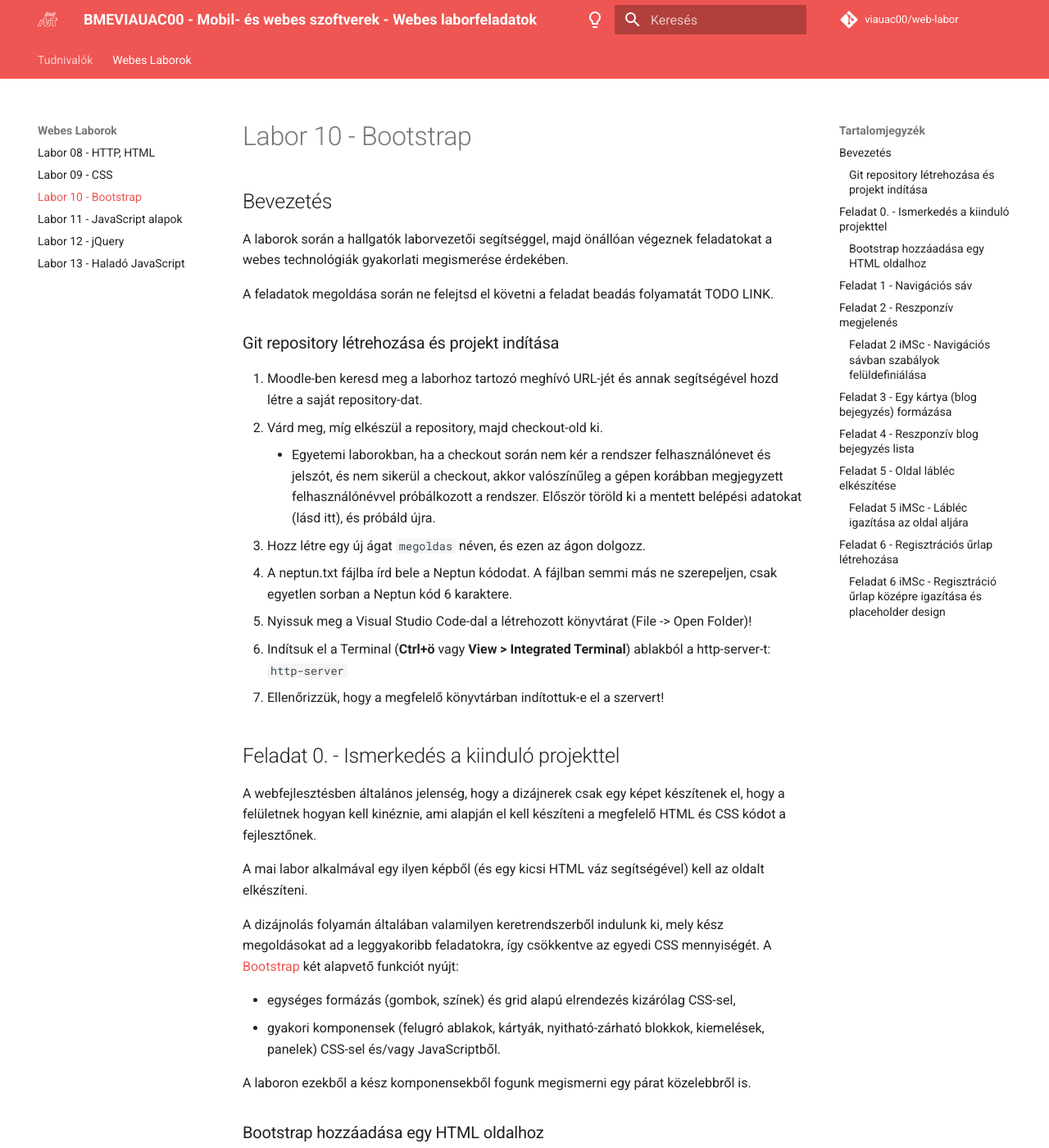
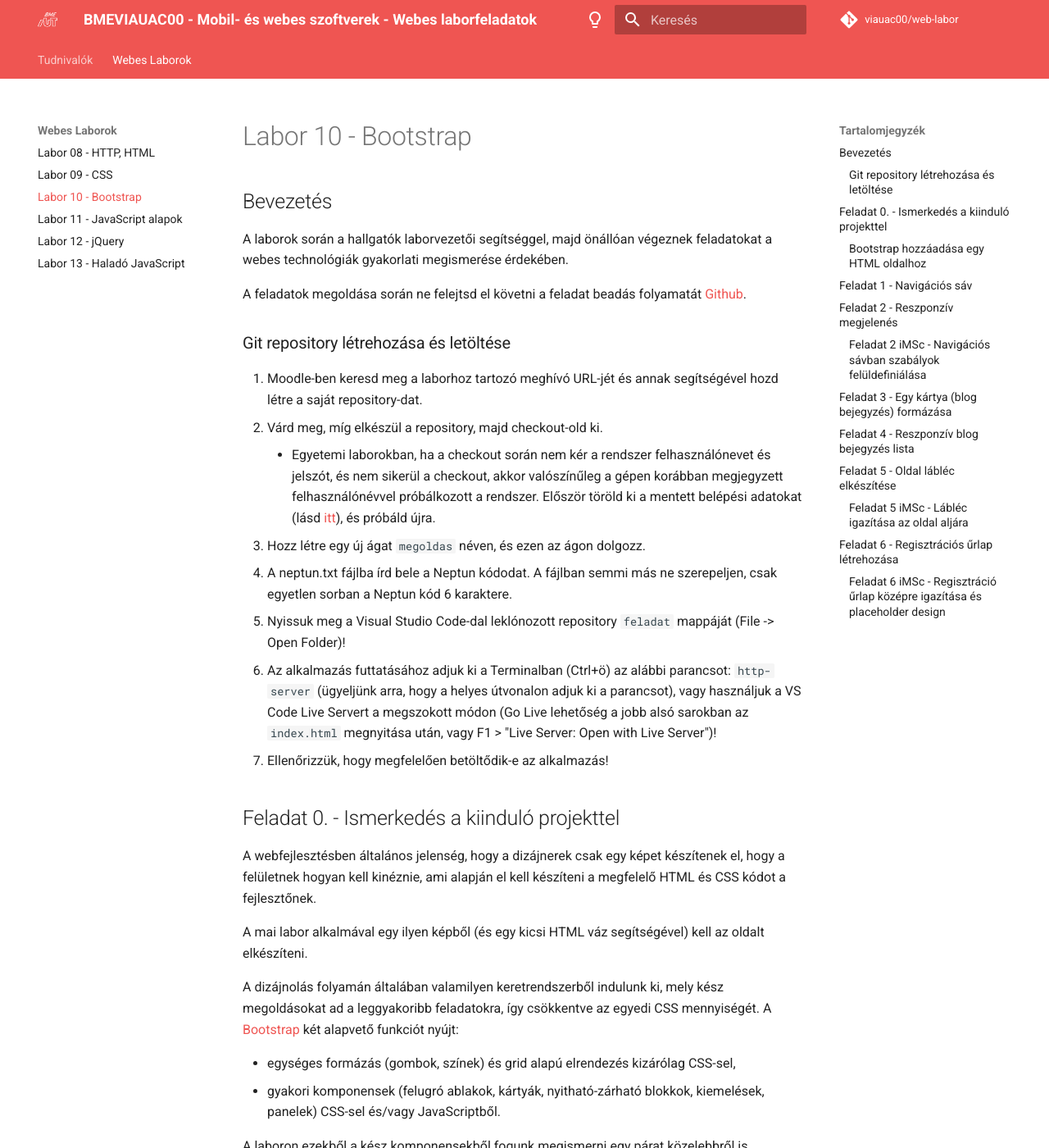
Before and after one commit to VIAUAD02/laborok, an MkDocs documentation site: the page built from docs/laborok/10-bootstrap/index.md, in a window 1280 px wide and 1400 px high. Shown: the whole window at 82% size. Built offline with MkDocs 1.6.1 and Material for MkDocs 9.7.7, drawn with Linux system fonts in a browser that asks for light colours; comment, search, counter and statistics services are not loaded.

Commit message:
előkészületek fix

```diff
--- a/docs/laborok/10-bootstrap/index.md
+++ b/docs/laborok/10-bootstrap/index.md
@@ -4,18 +4,18 @@
 
 A laborok során a hallgatók laborvezetői segítséggel, majd önállóan végeznek feladatokat a webes technológiák gyakorlati megismerése érdekében.
 
-A feladatok megoldása során ne felejtsd el követni a feladat beadás folyamatát TODO LINK.
+A feladatok megoldása során ne felejtsd el követni a feladat beadás folyamatát [Github](../../tudnivalok/github/GitHub.md).
 
-### Git repository létrehozása és projekt indítása
+### Git repository létrehozása és letöltése
 
 1. Moodle-ben keresd meg a laborhoz tartozó meghívó URL-jét és annak segítségével hozd létre a saját repository-dat.
 2. Várd meg, míg elkészül a repository, majd checkout-old ki.
-    * Egyetemi laborokban, ha a checkout során nem kér a rendszer felhasználónevet és jelszót, és nem sikerül a checkout, akkor valószínűleg a gépen korábban megjegyzett felhasználónévvel próbálkozott a rendszer. Először töröld ki a mentett belépési adatokat (lásd itt), és próbáld újra.
+    * Egyetemi laborokban, ha a checkout során nem kér a rendszer felhasználónevet és jelszót, és nem sikerül a checkout, akkor valószínűleg a gépen korábban megjegyzett felhasználónévvel próbálkozott a rendszer. Először töröld ki a mentett belépési adatokat (lásd [itt](../../tudnivalok/github/GitHub-credentials.md)), és próbáld újra.
 3. Hozz létre egy új ágat `megoldas` néven, és ezen az ágon dolgozz.
 4. A neptun.txt fájlba írd bele a Neptun kódodat. A fájlban semmi más ne szerepeljen, csak egyetlen sorban a Neptun kód 6 karaktere.
-5. Nyissuk meg a Visual Studio Code-dal a létrehozott könyvtárat (File -> Open Folder)!
-6. Indítsuk el a Terminal (**Ctrl+ö** vagy **View > Integrated Terminal**) ablakból a http-server-t: `http-server`
-7. Ellenőrizzük, hogy a megfelelő könyvtárban indítottuk-e el a szervert!
+5. Nyissuk meg a Visual Studio Code-dal leklónozott repository `feladat` mappáját (File -> Open Folder)!
+6. Az alkalmazás futtatásához adjuk ki a Terminalban (Ctrl+ö) az alábbi parancsot: `http-server` (ügyeljünk arra, hogy a helyes útvonalon adjuk ki a parancsot), vagy használjuk a VS Code Live Servert a megszokott módon (Go Live lehetőség a jobb alsó sarokban az `index.html` megnyitása után, vagy F1 > "Live Server: Open with Live Server")!
+7. Ellenőrizzük, hogy megfelelően betöltődik-e az alkalmazás!
 
 ## Feladat 0. - Ismerkedés a kiinduló projekttel
 
```
Also changed, not shown: docs/laborok/08-http/index.md (+5 -5 lines), docs/laborok/09-css/index.md (+2 -2 lines), docs/laborok/11-js/index.md (+13 -13 lines), docs/laborok/12-jquery/index.md (+13 -13 lines), docs/laborok/13-js-advanced/index.md (+3 -3 lines).
